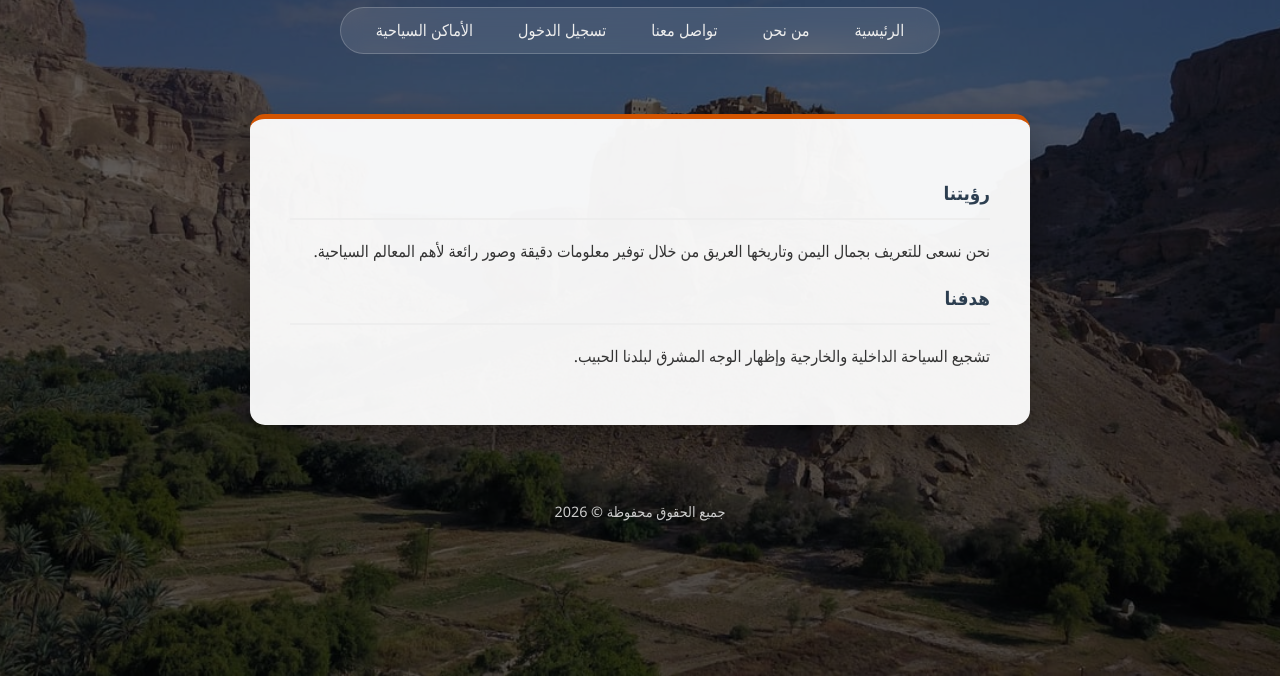
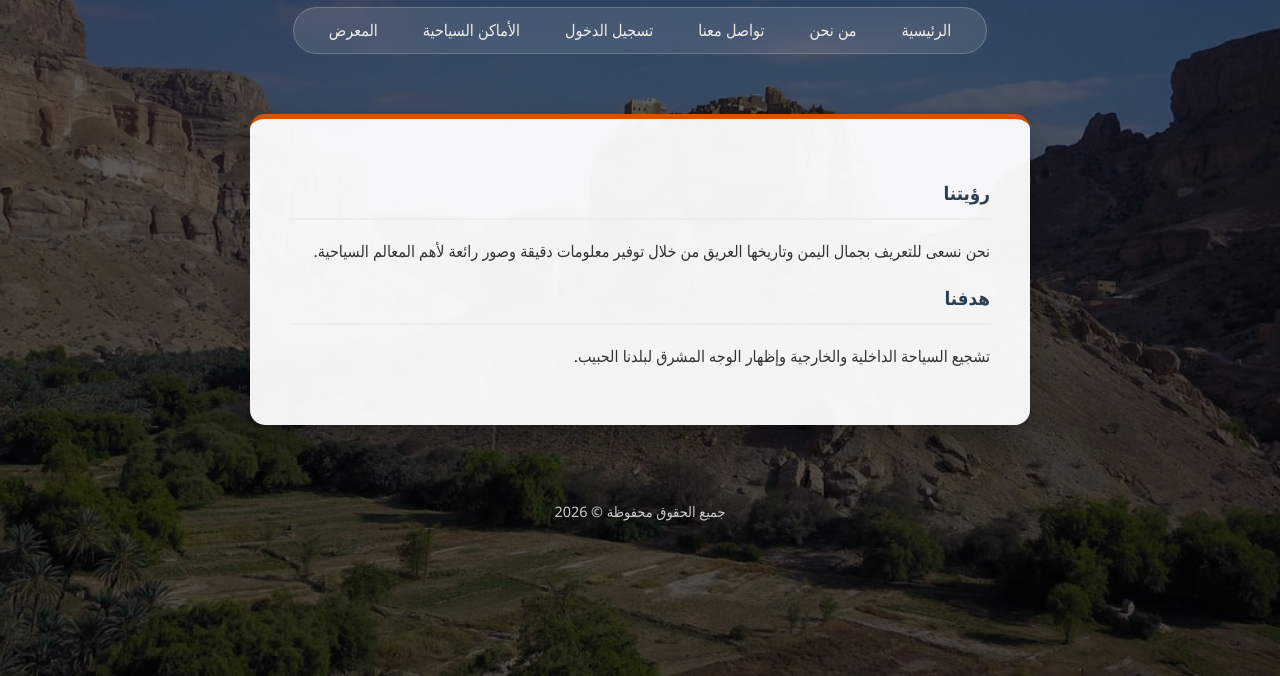
Before and after one commit to daliatawfeeq2006-create/Yemen-Tourism, a plain HTML site: page about.html in a window 1280 px wide. Shown: the part 124-800 px from the top of the page. Drawn offline with Linux system fonts and the light colour scheme.

Commit message:
Update about.html

```diff
--- a/about.html
+++ b/about.html
@@ -14,6 +14,7 @@
                 <li><a href="contact.html">تواصل معنا</a></li>
                 <li><a href="login.html">تسجيل الدخول</a></li>
                 <li><a href="place.html">الأماكن السياحية</a></li>
+                <li><a href="Jallery.html">المعرض</a></li>
             </ul>
         </nav>
     </header>
@@ -33,4 +34,5 @@
         <p>جميع الحقوق محفوظة &copy; 2026</p>
     </footer>
 </body>
+
 </html>
```
